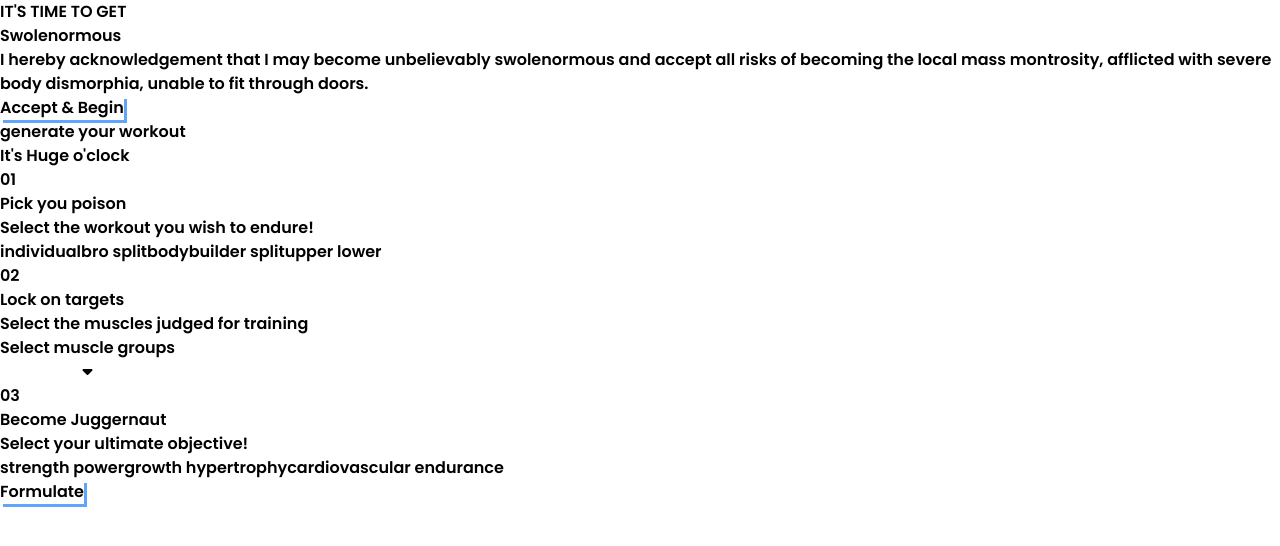
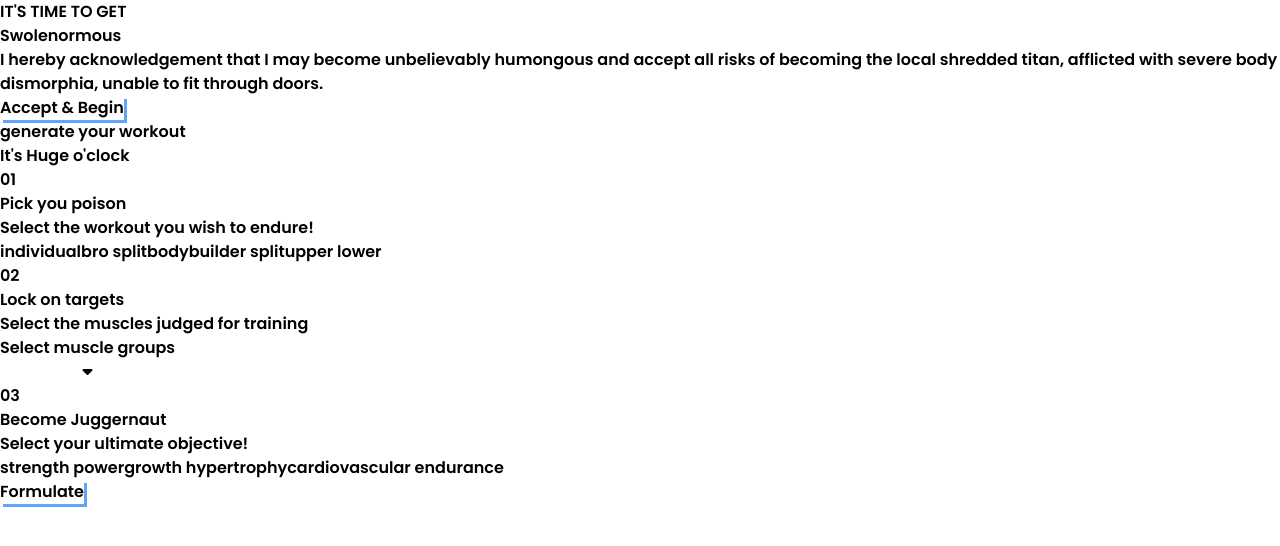
Before and after one commit to NikeshMan16/gym_page, a React (Vite) app: page / in a window 1280 px wide. Shown: the top 546 px of the page. Built offline with nearby package versions, Linux system fonts and the light colour scheme; a web font is replaced by a local one.

Commit message:
small change

```diff
--- a/src/components/ExerciseCard.jsx
+++ b/src/components/ExerciseCard.jsx
@@ -3,7 +3,7 @@ import React, { useState } from 'react'
 export default function ExerciseCard(props) {
 
     const { exercise, i } = props
-    const [setsCompleted,setSetsCompleted] = useState(0)
+    const [setsCompleted , setSetsCompleted] = useState(0)
 
     function handleSetIncrement(){
       setSetsCompleted((setsCompleted + 1) % 6)
--- a/src/components/Hero.jsx
+++ b/src/components/Hero.jsx
@@ -12,7 +12,7 @@ export default function Hero() {
                 <h1 className='uppercase font-semibold text-4xl sm:text-5xl md:text-6xl lg:text-7xl'>Swole<span className='text-blue-400 font-medium'>normous</span></h1>
             </div>
 
-            <p className='text-sm md:text-base font-light'>I hereby acknowledgement that I may become <span className='text-blue-400 font-medium'>unbelievably swolenormous</span> and accept all risks of becoming the local <span className='text-blue-400 font-medium'>mass montrosity</span>, afflicted with severe body dismorphia, unable to fit through doors.</p>
+            <p className='text-sm md:text-base font-light'>I hereby acknowledgement that I may become <span className='text-blue-400 font-medium'>unbelievably humongous</span> and accept all risks of becoming the local <span className='text-blue-400 font-medium'>shredded titan</span>, afflicted with severe body dismorphia, unable to fit through doors.</p>
 
            <Button func={()=> {
             window.location.href = '#generate'
```
